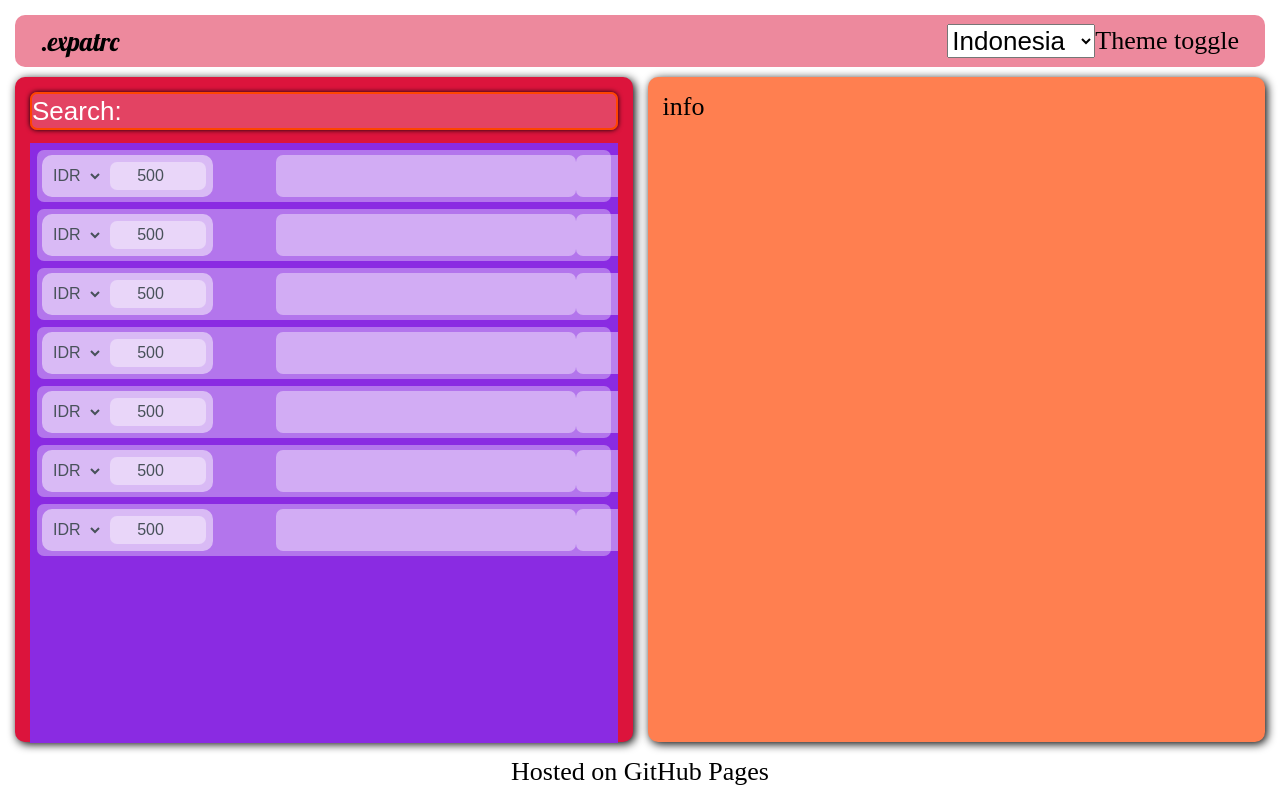
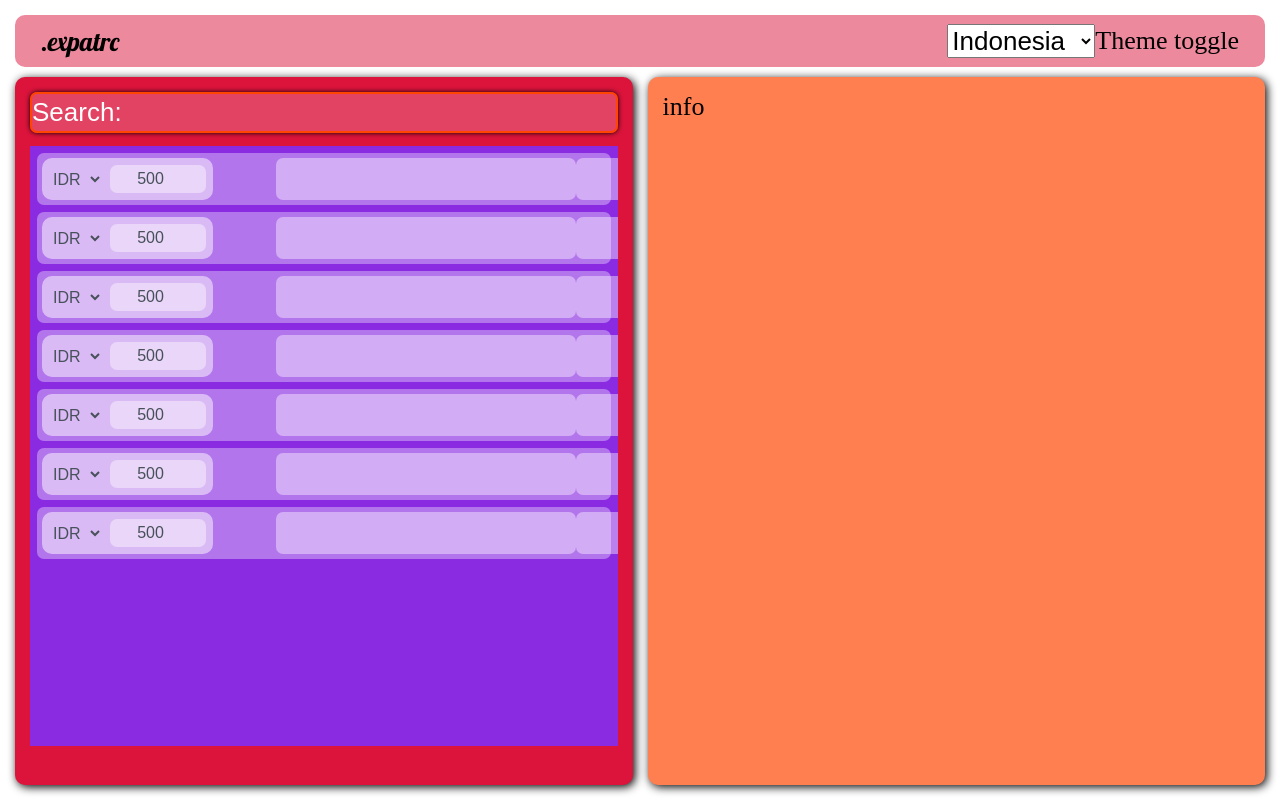
Before and after one commit to krushilnaik/ExpatRC, a React (Vite) app: page / in a window 1280 px wide. Built offline with nearby package versions, Linux system fonts and the light colour scheme.

Commit message:
Remove footer

```diff
--- a/src/App.jsx
+++ b/src/App.jsx
@@ -9,7 +9,6 @@ function App() {
 		<>
 			<Navbar />
 			<ExpatRC />
-			<footer>Hosted on GitHub Pages</footer>
 		</>
 	);
 }
--- a/src/App.scss
+++ b/src/App.scss
@@ -25,7 +25,7 @@
 	padding: 15px;
 
 	display: grid;
-	grid-template-rows: 2em 1fr 1.5em;
+	grid-template-rows: 2em 1fr;
 	gap: 10px;
 }
 
```
